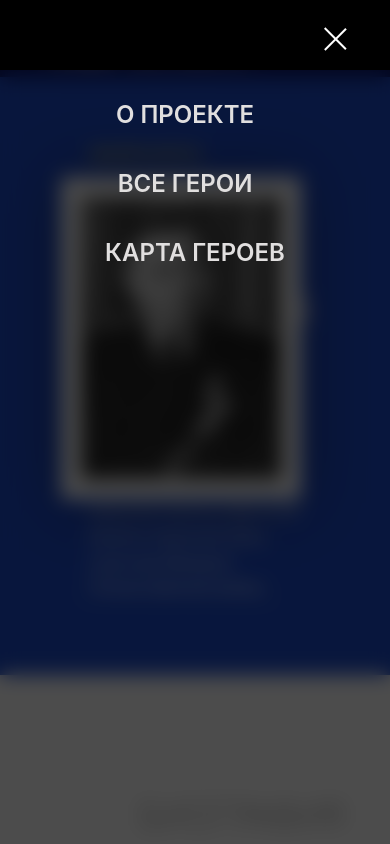
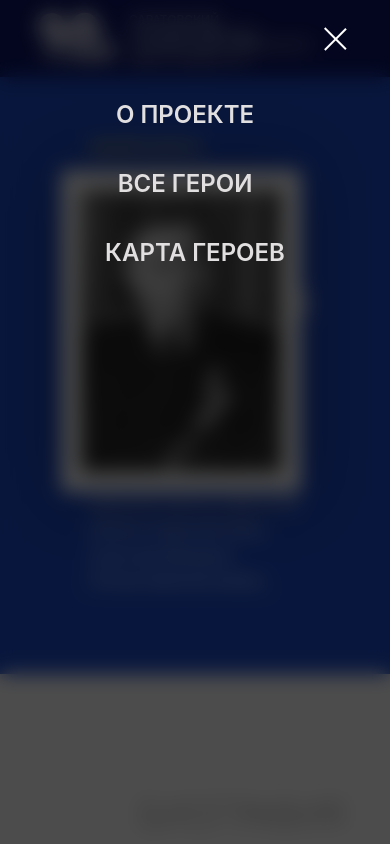
Before and after one commit to ArtemTis/Memory_map, a plain HTML site: page index.html in a window 390 px wide. Both pictures are taken after a click on the element 336 px from the left and 38 px from the top of the page. Shown: the top 844 px of the page. Drawn offline with Linux system fonts and the light colour scheme.

Commit message:
Update style.css

```diff
--- a/css/style.css
+++ b/css/style.css
@@ -9,6 +9,10 @@ body{
     font-size: 16px;
     font-weight: 400;
     font-family: -apple-system, BlinkMacSystemFont, "Segoe UI", Roboto, "Helvetica Neue", Arial, "Noto Sans", sans-serif, "Apple Color Emoji", "Segoe UI Emoji", "Segoe UI Symbol", "Noto Color Emoji";
+}
+
+body._lock{
+    overflow: hidden;
 }
 
 li{
@@ -24,6 +28,8 @@ a{
     background-color: #0c1565;
     padding: 10px 0;
     z-index: 5;
+    position: fixed;
+    width: 100%;
 }
 
 .header__wrap {
@@ -76,8 +82,8 @@ a{
 .hero{
     background-color: #1d4ccc;
     color: white;
-    padding-top: 70px;
-    padding-bottom: 74px;
+    padding-top: 140px;
+    padding-bottom: 80px;
 }
 
 .hero__wrap{
@@ -232,7 +238,7 @@ footer p {
         top: 0;
         left: 0;
         height: 70px;
-        background-color: rgb(0, 0, 0);
+        /* background-color: rgb(0, 0, 0); */
         z-index: 2;
     }
     .header-menu__list > li {
```
